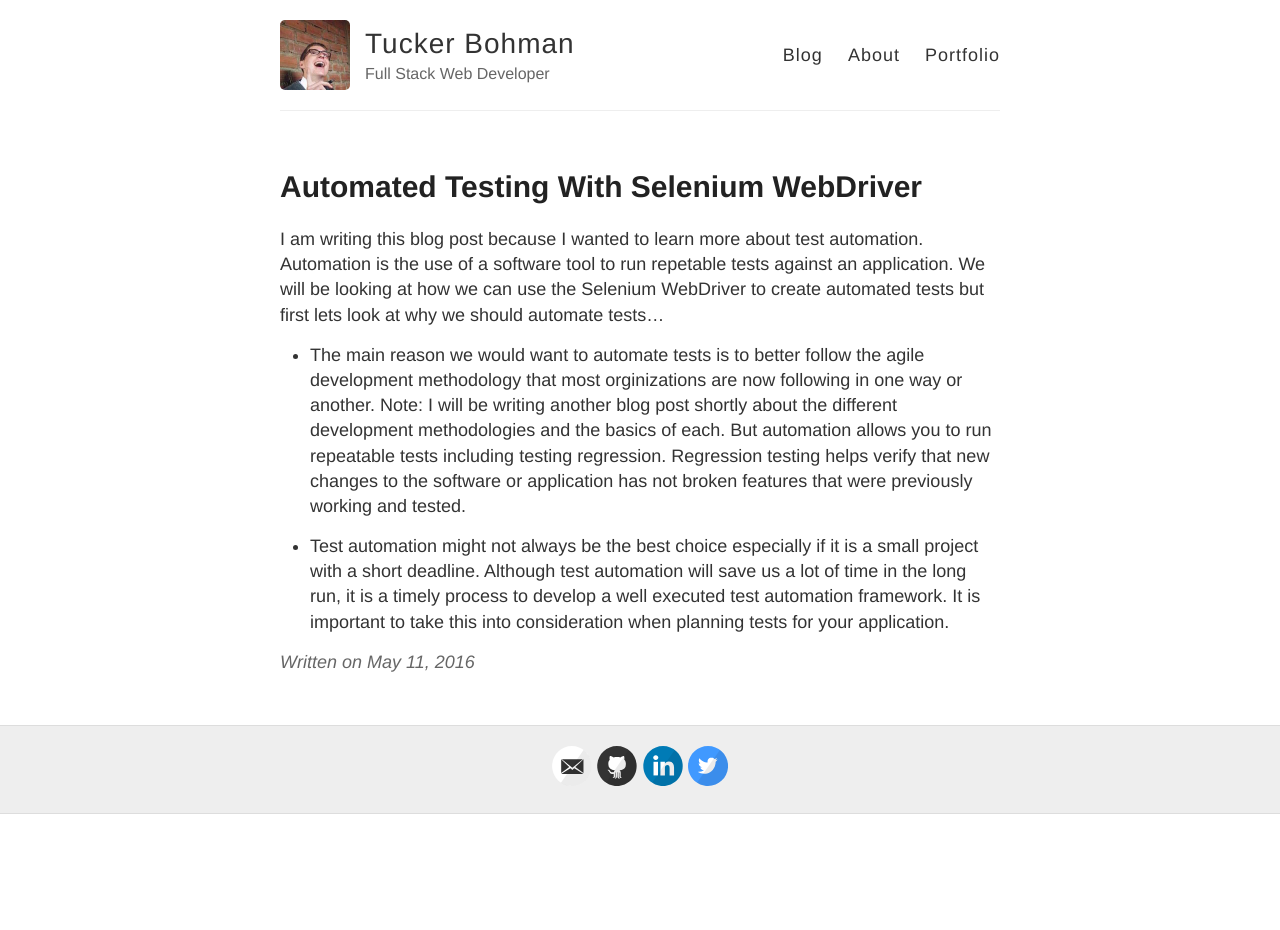
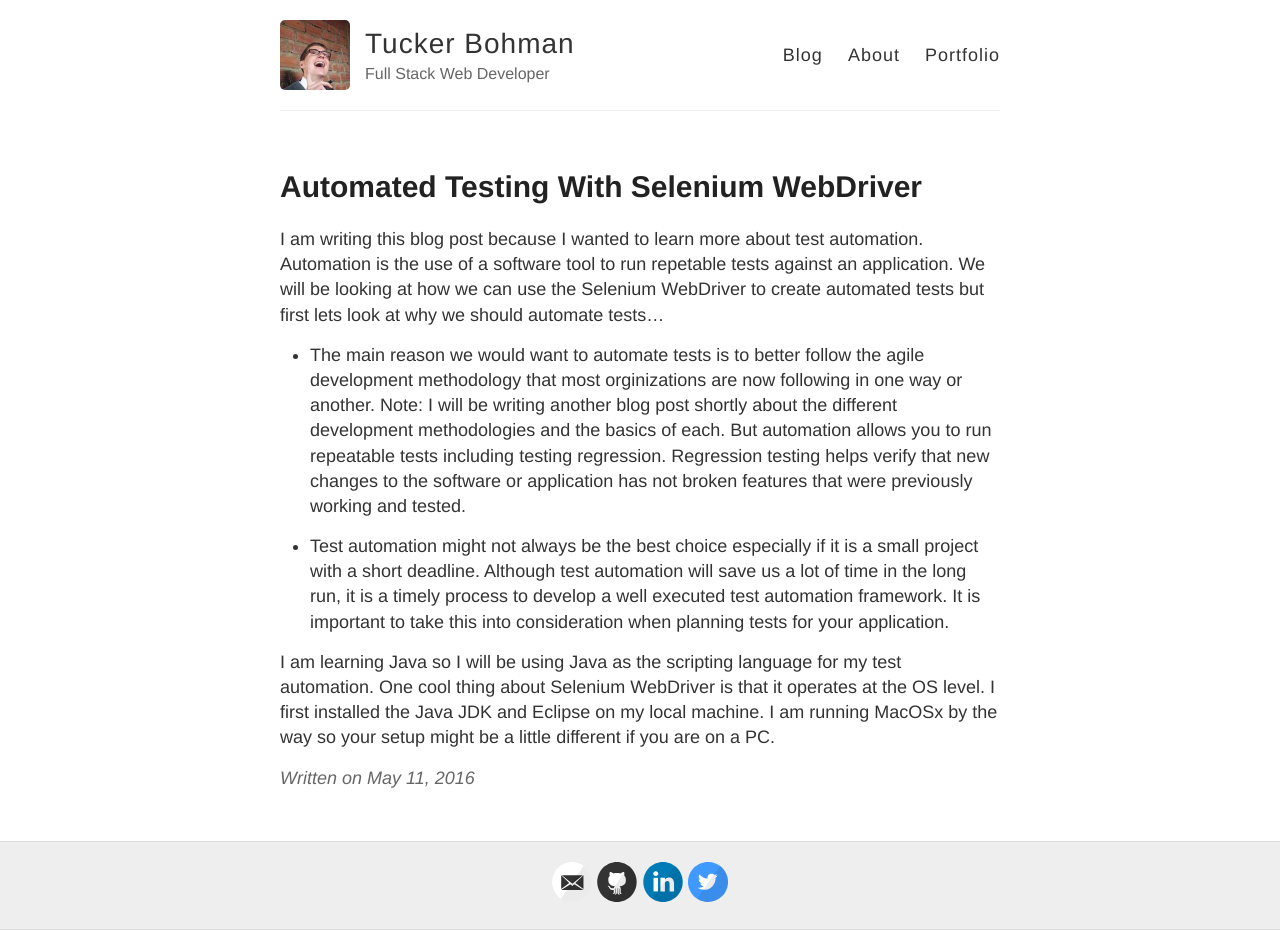
Before and after one commit to tuckerbohman5/tuckerbohman5.github.io, a Jekyll site: the page built from _posts/2016-5-11-Automated-Testing-With-Selenium-WebDriver.md, in a window 1280 px wide. Built offline with Jekyll 4.4.1, drawn with Linux system fonts in a browser that asks for light colours; before the commit the page ends 900 px from its top, so only the background shows below that.

Commit message:
final commit of the night

```diff
--- a/_posts/2016-5-11-Automated-Testing-With-Selenium-WebDriver.md
+++ b/_posts/2016-5-11-Automated-Testing-With-Selenium-WebDriver.md
@@ -8,3 +8,5 @@ I am writing this blog post because I wanted to learn more about test automation
 * The main reason we would want to automate tests is to better follow the agile development methodology that most orginizations are now following in one way or another. Note: I will be writing another blog post shortly about the different development methodologies and the basics of each. But automation allows you to run repeatable tests including testing regression. Regression testing helps verify that new changes to the software or application has not broken features that were previously working and tested.
 
 * Test automation might not always be the best choice especially if it is a small project with a short deadline. Although test automation will save us a lot of time in the long run, it is a timely process to develop a well executed test automation framework. It is important to take this into consideration when planning tests for your application.
+
+I am learning Java so I will be using Java as the scripting language for my test automation. One cool thing about Selenium WebDriver is that it operates at the OS level. I first installed the Java JDK and Eclipse on my local machine. I am running MacOSx by the way so your setup might be a little different if you are on a PC.
```
